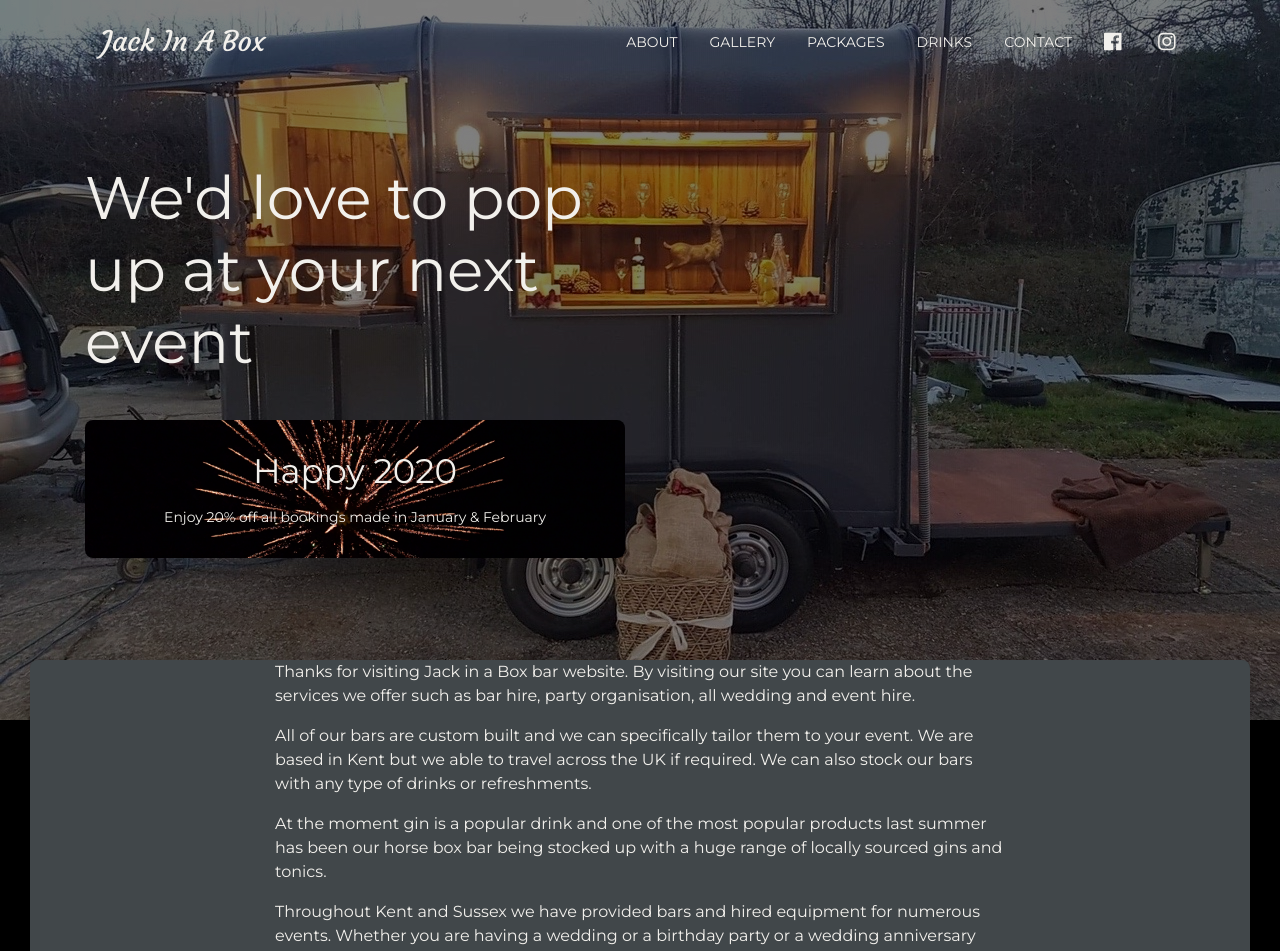
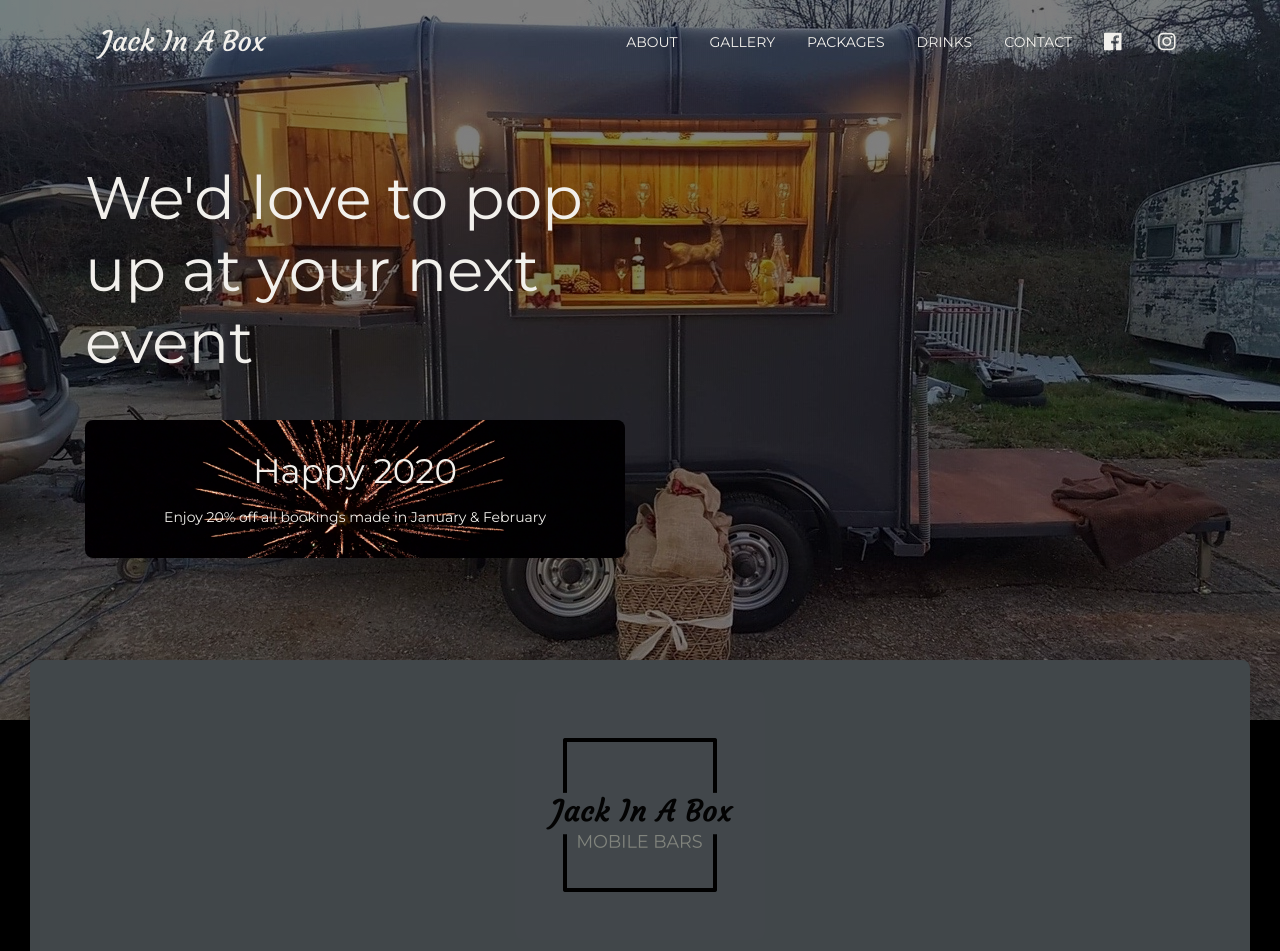
Before and after one commit to sdeagh/jackinabox, a React (Create React App) app: page / in a window 1280 px wide. Shown: the top 951 px of the page. Built offline with nearby package versions, Linux system fonts and the light colour scheme.

Commit message:
Intro changes

```diff
--- a/src/LandingPage/Introduction.jsx
+++ b/src/LandingPage/Introduction.jsx
@@ -8,6 +8,7 @@ import { Typography } from '@material-ui/core';
 import GridContainer from '../components/Grid/GridContainer';
 import GridItem from '../components/Grid/GridItem';
 import IntroductionStyle from './IntroductionStyle';
+import FireworksImage from '../assets/img/JIAB-FINAL-LOGO.jpg';
 
 const useStyles = makeStyles(IntroductionStyle);
 
@@ -16,7 +17,12 @@ function Introduction() {
   return (
     <GridContainer justify="center">
       <GridItem xs={12} sm={12} md={8}>
-        <div className="logo" />
+        <div
+          className={classes.logo}
+          style={{
+            backgroundImage: `url(${FireworksImage})`,
+          }}
+        />
         <Typography variant="body1" paragraph className={classes.description}>
           Thanks for visiting Jack in a Box bar website. By visiting our site
           you can learn about the services we offer such as bar hire, party organisation,
--- a/src/LandingPage/IntroductionStyle.jsx
+++ b/src/LandingPage/IntroductionStyle.jsx
@@ -27,10 +27,15 @@ const IntroductionStyle = (theme) => ({
       '0 16px 24px 2px rgba(0, 0, 0, 0.14), 0 6px 30px 5px rgba(0, 0, 0, 0.12), 0 8px 10px -5px rgba(0, 0, 0, 0.2)',
   },
   logo: {
-    height: '50px',
-    width: '50px',
+    margin: '30px auto',
+    height: '250px',
+    width: '250px',
     background: 'green',
-    border: '1px dolid red',
+    backgroundSize: 'cover',
+    backgroundPosition: 'center center',
+    textAlign: 'center',
+    padding: '30px 30px 30px 30px',
+    borderRadius: '8px',
   },
 });
 
--- a/src/LandingPage/LandingPage.jsx
+++ b/src/LandingPage/LandingPage.jsx
@@ -1,13 +1,11 @@
 import React from 'react';
 import PropTypes from 'prop-types';
 import withStyles from '@material-ui/core/styles/withStyles';
-import classNames from 'classnames';
 
 // @material-ui/icons
 
 // core components
 import Typography from '@material-ui/core/Typography';
-import Grid from '@material-ui/core/Grid';
 import Parallax from '../Parallax/Parallax';
 import GridContainer from '../components/Grid/GridContainer';
 import GridItem from '../components/Grid/GridItem';
```
